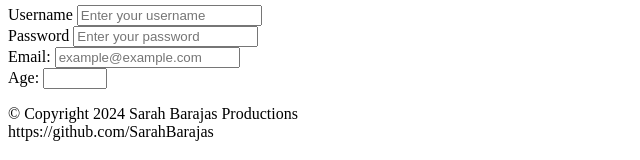
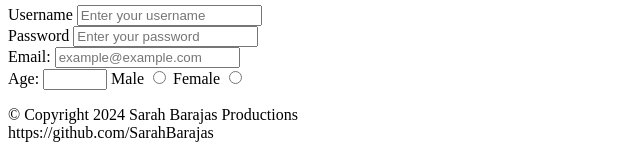
Before and after one commit to SarahBarajas/COMP001A.LectureActivity4, a plain HTML site: page forms.html in a window 1280 px wide. Shown: the part 163-323 px from the top of the page, without its empty margins (0-640 px from the left). Drawn offline with Linux system fonts and the light colour scheme.

Commit message:
radio button for gender

```diff
--- a/forms.html
+++ b/forms.html
@@ -43,6 +43,17 @@
             <label for="age">Age:</label>
             <input type="number" id="age" name="age" min="1" max="100">
 
+            <!-- radio buttons for gender selection-->
+             <label for="male">Male</label>
+             <input type="radio" id="male" name="gender" value="male">
+
+            <label for="female">Female</label>
+            <input type="radio" id="female" name="gender" value="female">
+
+            <br>
+
+
+
 
 
 
```
